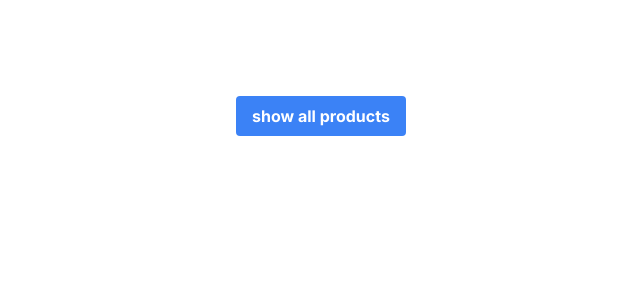
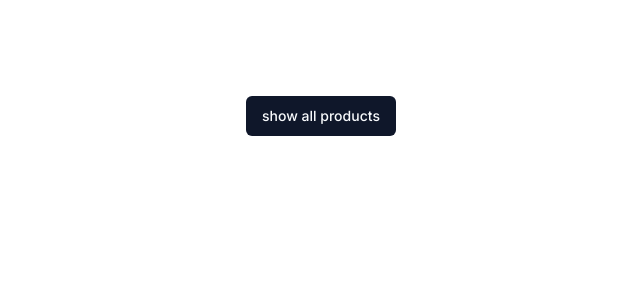
Before and after one commit to Ehsan-c137/simple-crud-app, a Next.js app: page / in a window 1280 px wide. Shown: the top 300 px of the page, without its empty margins (319-959 px from the left). Built offline with nearby package versions, Linux system fonts and the light colour scheme.

Commit message:
add shadcn component

```diff
--- a/src/app/page.tsx
+++ b/src/app/page.tsx
@@ -1,13 +1,12 @@
-"use client";
-
+import { Button } from "@/components/ui/button";
 import Link from "next/link";
 
 export default function Home() {
    return (
       <div className="flex min-h-screen flex-col items-center justify-between p-24">
-         <button className="bg-blue-500 hover:bg-blue-700 text-white font-bold py-2 px-4 rounded">
+         <Button>
             <Link href="/products">show all products</Link>
-         </button>
+         </Button>
       </div>
    );
 }
```
